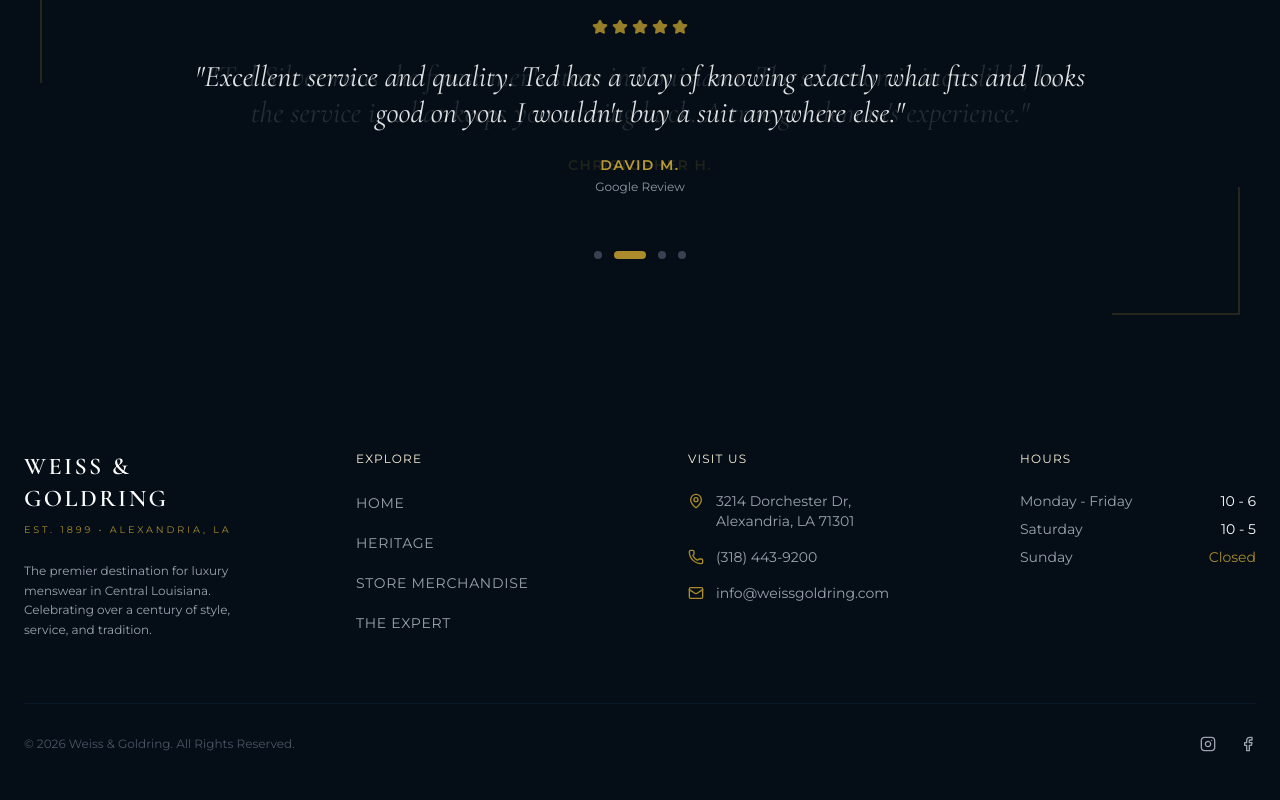
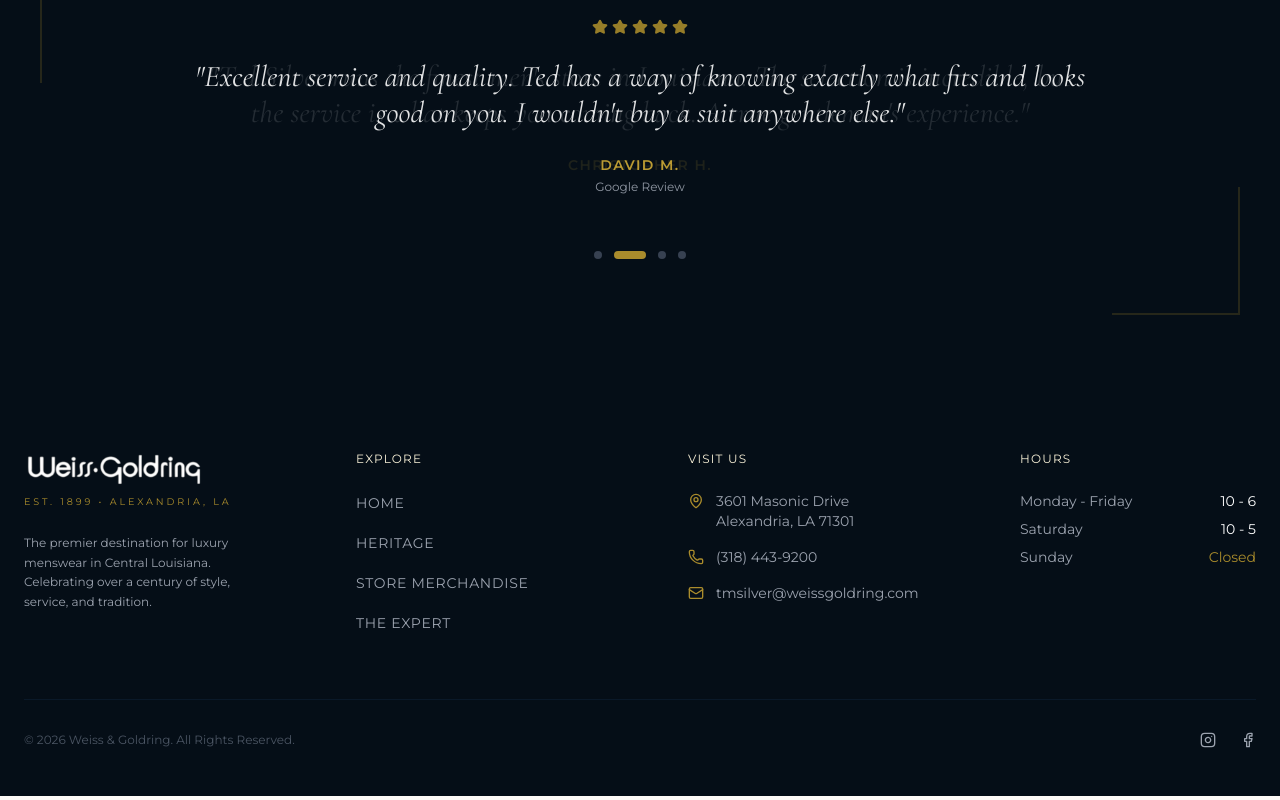
Before and after one commit to Founditmarketing/weiss-and-goldring, a React (Vite) app: page / in a window 1280 px wide. Shown: the part 4013-4813 px from the top of the page. Built offline with nearby package versions, Linux system fonts and the light colour scheme.

Commit message:
Update footer, heritage page, and contact modal

```diff
--- a/components/AppointmentModal.tsx
+++ b/components/AppointmentModal.tsx
@@ -52,9 +52,9 @@ export const AppointmentModal: React.FC<AppointmentModalProps> = ({ isOpen, onCl
         {/* Sidebar Image */}
         <div className="hidden md:block w-5/12 bg-navy-900 relative">
           <img
-            src="https://images.unsplash.com/photo-1617137984095-74e4e5e3613f?q=80&w=1887&auto=format&fit=crop"
+            src="/contactimage.jpg"
             alt="Measuring Tape"
-            className="w-full h-full object-cover opacity-50 mix-blend-overlay"
+            className="w-full h-full object-cover"
           />
           <div className="absolute inset-0 bg-gradient-to-t from-navy-900 via-transparent to-transparent opacity-90" />
           <div className="absolute bottom-12 left-12 text-white pr-8">
--- a/components/Footer.tsx
+++ b/components/Footer.tsx
@@ -19,10 +19,14 @@ export const Footer: React.FC<FooterProps> = ({ onLinkClick }) => {
           {/* Brand Column */}
           <div className="md:col-span-1">
             <div
-              className="flex flex-col cursor-pointer group"
+              className="flex flex-col items-start cursor-pointer group"
               onClick={() => onLinkClick('home')}
             >
-              <h3 className="font-serif text-2xl tracking-widest font-bold mb-2 group-hover:text-gold-500 transition-colors">WEISS & GOLDRING</h3>
+              <img
+                src="/weissangoldringlogo.png"
+                alt="Weiss & Goldring"
+                className="h-9 w-auto mb-2 object-contain"
+              />
               <span className="text-[0.6rem] tracking-[0.3em] uppercase text-gold-500">Est. 1899 • Alexandria, LA</span>
             </div>
             <p className="mt-6 text-gray-400 text-xs leading-relaxed font-sans">
@@ -62,7 +66,7 @@ export const Footer: React.FC<FooterProps> = ({ onLinkClick }) => {
             <ul className="space-y-4">
               <li className="flex items-start gap-3 text-gray-400 text-sm font-sans">
                 <MapPin className="w-4 h-4 text-gold-500 shrink-0 mt-0.5" />
-                <span>3214 Dorchester Dr,<br />Alexandria, LA 71301</span>
+                <span>3601 Masonic Drive<br />Alexandria, LA 71301</span>
               </li>
               <li className="flex items-center gap-3 text-gray-400 text-sm font-sans hover:text-white transition-colors">
                 <Phone className="w-4 h-4 text-gold-500 shrink-0" />
@@ -70,7 +74,7 @@ export const Footer: React.FC<FooterProps> = ({ onLinkClick }) => {
               </li>
               <li className="flex items-center gap-3 text-gray-400 text-sm font-sans hover:text-white transition-colors">
                 <Mail className="w-4 h-4 text-gold-500 shrink-0" />
-                <a href="mailto:info@weissgoldring.com">info@weissgoldring.com</a>
+                <a href="mailto:tmsilver@weissgoldring.com">tmsilver@weissgoldring.com</a>
               </li>
             </ul>
           </div>
--- a/components/HeritagePage.tsx
+++ b/components/HeritagePage.tsx
@@ -54,7 +54,7 @@ export const HeritagePage: React.FC<HeritagePageProps> = ({ onBack }) => {
           <div className="relative order-1 md:order-2 md:max-w-md md:mx-auto">
             <div className="absolute bottom-4 -right-4 w-full h-full border border-navy-900 z-0" />
             <img
-              src="/heritagetwo.jpg"
+              src="/newheritageimage.JPG"
               alt="Modern Storefront"
               className="relative z-10 w-full rounded-sm"
             />
```
Also changed, not shown: public/contactimage.jpg (added), public/newheritageimage.JPG (added).
